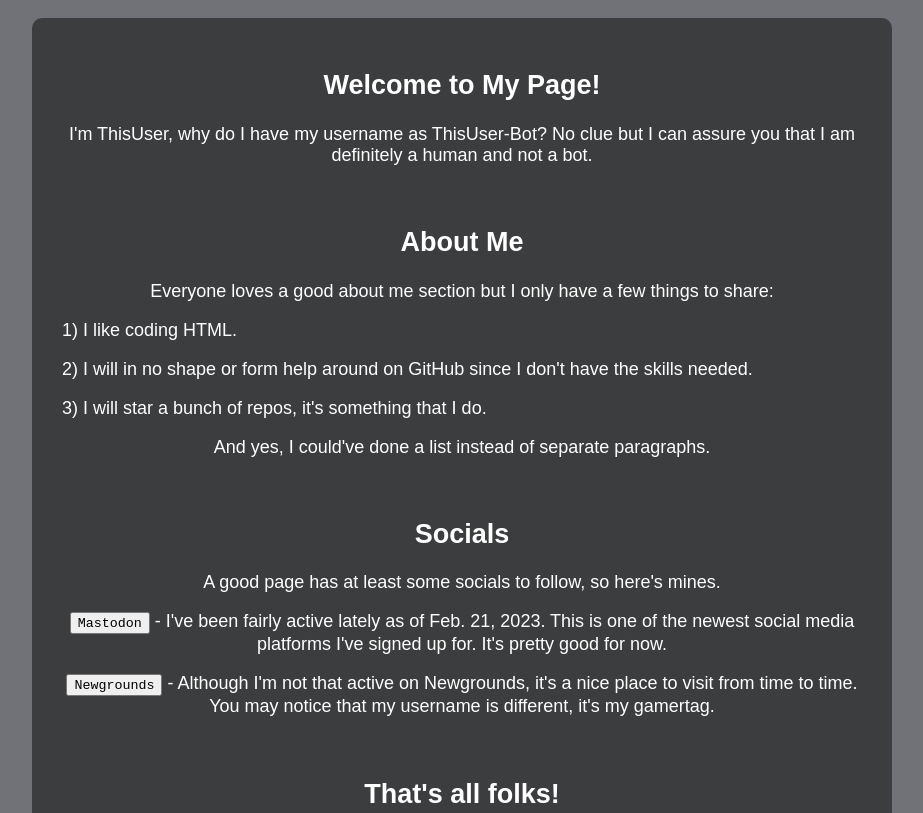
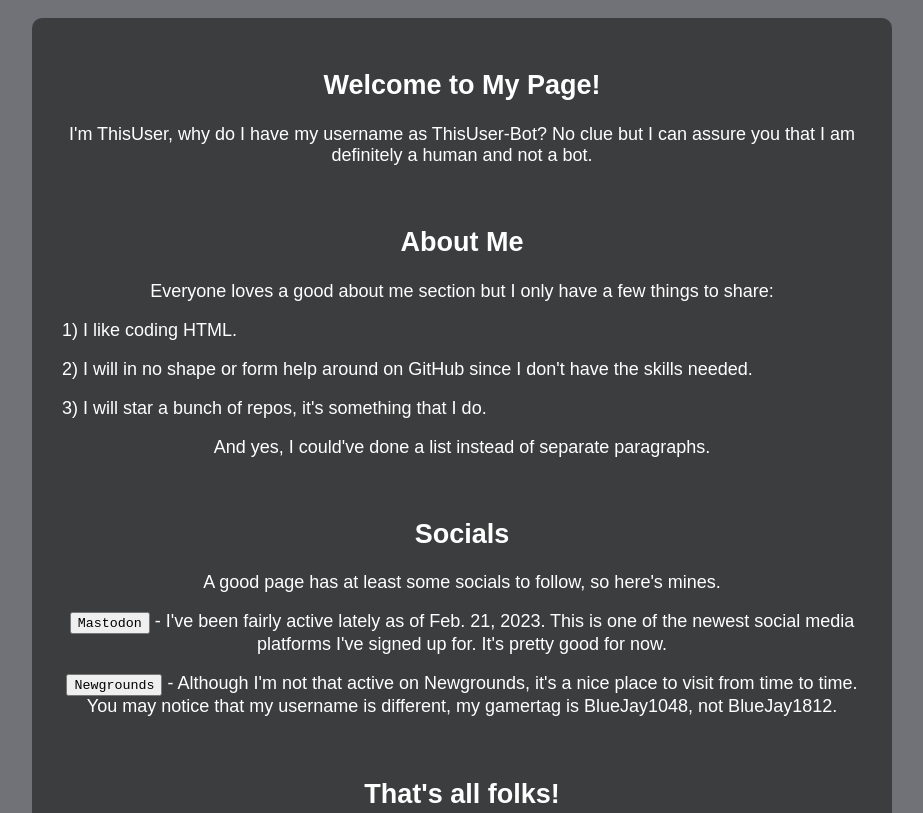
Before and after one commit to ThisUser-Bot/ThisUser-Bot.github.io, a plain HTML site: page index.html in a window 1280 px wide. Shown: the top 813 px of the page, without its empty margins (178-1101 px from the left). Drawn offline with Linux system fonts and the light colour scheme.

Commit message:
changed Newgrounds link

```diff
--- a/index.html
+++ b/index.html
@@ -41,7 +41,7 @@
         <h2>Socials</h2>
         <p>A good page has at least some socials to follow, so here's mines.</p>
         <p><a href="https://social.hatto.dev/@thisuser0494"><button style="cursor: pointer;"><code>Mastodon</code></button></a> - I've been fairly active lately as of Feb. 21, 2023. This is one of the newest social media platforms I've signed up for. It's pretty good for now.</p>
-        <p><a href="https://bluejay1048.newgrounds.com"><button style="cursor: pointer;"><code>Newgrounds</code></button></a> - Although I'm not that active on Newgrounds, it's a nice place to visit from time to time. You may notice that my username is different, it's my gamertag.</p>
+        <p><a href="https://bluejay1812.newgrounds.com"><button style="cursor: pointer;"><code>Newgrounds</code></button></a> - Although I'm not that active on Newgrounds, it's a nice place to visit from time to time. You may notice that my username is different, my gamertag is BlueJay1048, not BlueJay1812.</p>
         <br>
         <h2>That's all folks!</h2>
         <p>A bit boring I know. I'll get better at this sooner or later.</p>
```
